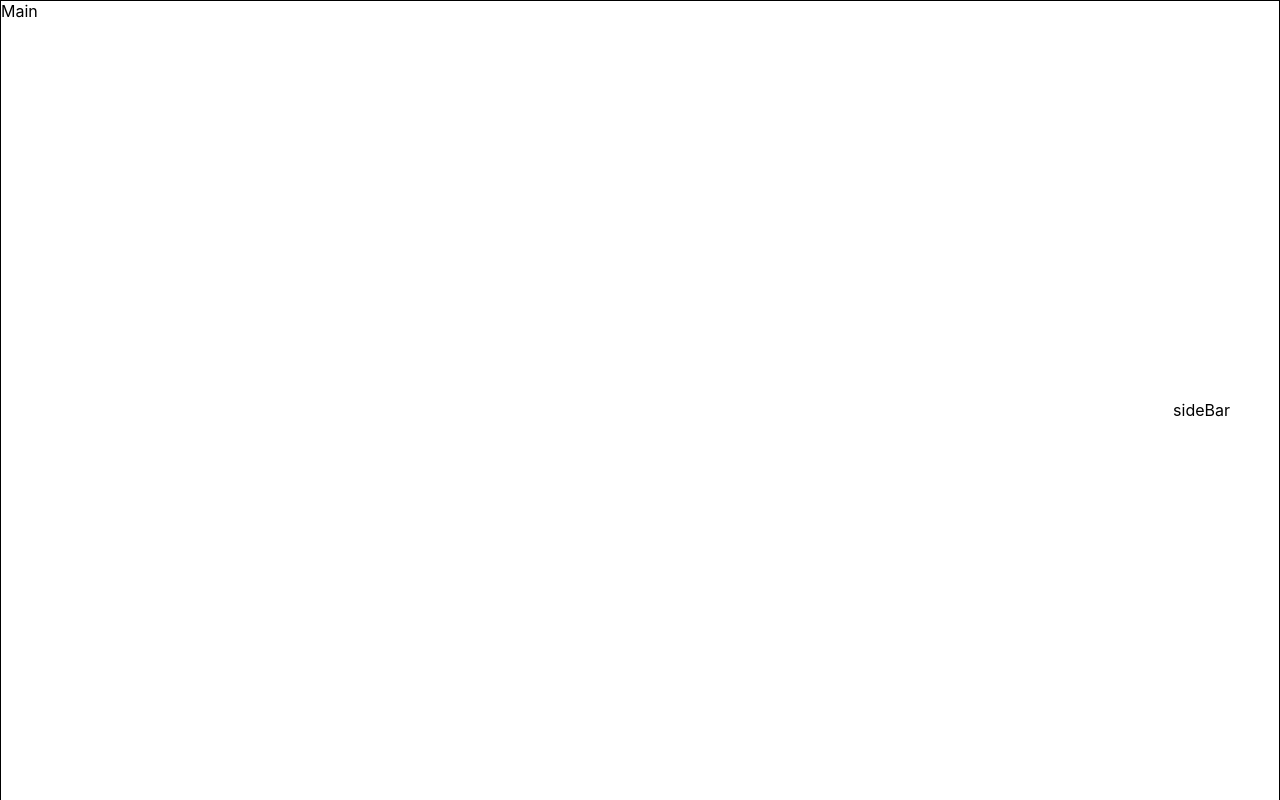
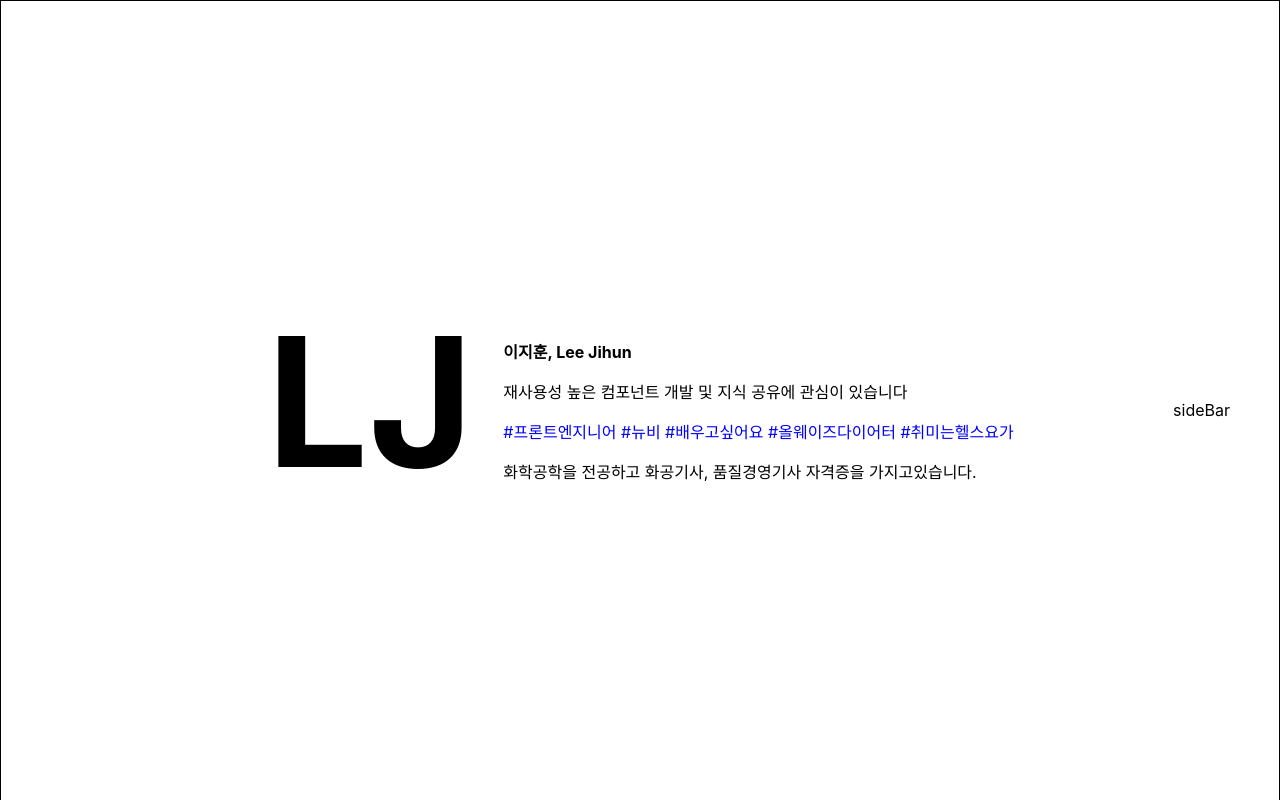
Before and after one commit to monolabsteam/Recruit, a React (Create React App) app in the folder FE/code/ciiuy78@gmail.com/resume/: page / in a window 1280 px wide. Shown: the top 800 px of the page. Built offline with nearby package versions, Linux system fonts and the light colour scheme.

Commit message:
feat : add main(intro) except style and detail

```diff
--- a/FE/code/ciiuy78@gmail.com/resume/src/App.tsx
+++ b/FE/code/ciiuy78@gmail.com/resume/src/App.tsx
@@ -7,21 +7,21 @@ import Stack from "src/views/Stack";
 import SideBar from "src/components/SideBar";
 import { styled } from "@stitches/react";
 
-const MainStyle = styled("main", {
+const WrapperMainStyle = styled("main", {
   // width: "100%",
   // height: "auto",
 });
 
 const App: React.FC = () => {
   return (
-    <MainStyle>
+    <WrapperMainStyle>
       <Main />
       <AboutMe />
       <Career />
       <Project />
       <Stack />
       <SideBar />
-    </MainStyle>
+    </WrapperMainStyle>
   );
 };
 
--- a/FE/code/ciiuy78@gmail.com/resume/src/styles/Common.ts
+++ b/FE/code/ciiuy78@gmail.com/resume/src/styles/Common.ts
@@ -3,6 +3,10 @@ import { styled } from "@stitches/react";
 const SectionStyle = styled("section", {
   border: "1px solid",
   height: "100vh",
+  display: "flex",
+  justifyContent: "center",
+  alignItems: "center",
+  flexDirection: "column",
 });
 
 export { SectionStyle };
--- a/FE/code/ciiuy78@gmail.com/resume/src/views/Main.tsx
+++ b/FE/code/ciiuy78@gmail.com/resume/src/views/Main.tsx
@@ -1,8 +1,66 @@
 import React from "react";
 import { SectionStyle } from "src/styles/Common";
+import { styled } from "@stitches/react";
+
+const MainDivStyle = styled("div", {
+  display: "flex",
+});
+
+const IntroAsideStyle = styled("aside", {
+  display: "flex",
+  alignItems: "center",
+  marginRight: "30px",
+
+  "& h1": {
+    fontSize: "180px",
+    margin: "0",
+  },
+});
+
+const DescArticleStyle = styled("article", {
+  display: "flex",
+  justifyContent: "center",
+  flexDirection: "column",
+
+  "& p": {
+    marginTop: "0",
+
+    "&:first-child": {
+      marginTop: "20px",
+      fontWeight: "bold",
+    },
+
+    "&:last-child": {
+      margin: "0",
+    },
+
+    "&.main-desc-tags": {
+      color: "blue",
+    },
+  },
+});
 
 const Main: React.FC = () => {
-  return <SectionStyle>Main</SectionStyle>;
+  return (
+    <SectionStyle>
+      <MainDivStyle>
+        <IntroAsideStyle>
+          <h1>LJ</h1>
+        </IntroAsideStyle>
+        <DescArticleStyle>
+          <p>이지훈, Lee Jihun</p>
+          <p>재사용성 높은 컴포넌트 개발 및 지식 공유에 관심이 있습니다</p>
+          <p className="main-desc-tags">
+            #프론트엔지니어 #뉴비 #배우고싶어요 #올웨이즈다이어터
+            #취미는헬스요가
+          </p>
+          <p>
+            화학공학을 전공하고 화공기사, 품질경영기사 자격증을 가지고있습니다.
+          </p>
+        </DescArticleStyle>
+      </MainDivStyle>
+    </SectionStyle>
+  );
 };
 
 export default Main;
```
